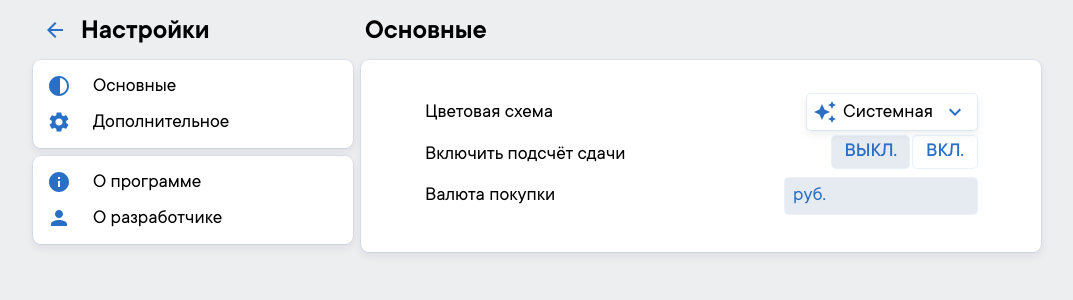
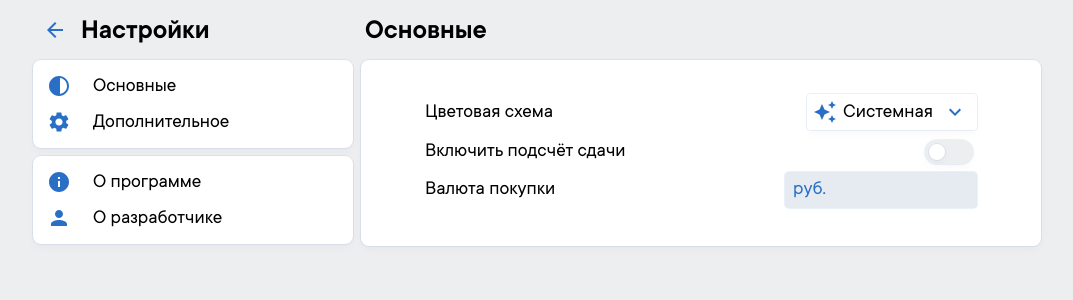
Before and after one commit to miuruwa/cartify, a React (Create React App) app: page /cart-calc/settings in a window 1280 px wide. Shown: the top 300 px of the page, without its empty margins (103-1176 px from the left). Built offline with nearby package versions, Linux system fonts and the light colour scheme.

Commit message:
post build

```diff
--- a/src/@web-cross-ui/forms/components/XDropdown/index.js
+++ b/src/@web-cross-ui/forms/components/XDropdown/index.js
@@ -6,7 +6,12 @@ import {
     CheckValue
 } from "@web-cross-ui/utils"
 
-export function XDropdown (props) {
+export function XDropdown ({
+    children, dropdown,
+    openOnClick=true, closeOnClick=true,
+    openOnEnter=false, closeOnHover=true,
+    contentPosition="bottom-right", listDirection="column"
+}) {
     const [isVisible, setVisible] = useState (false)
 
     const closeAction = () => {
@@ -18,14 +23,35 @@ export function XDropdown (props) {
     }
 
     const toggleClick = () => {
-        isVisible ? closeAction() : openAction()
+        if (isVisible) {
+            if (openOnClick) {
+                closeAction()
+            }
+        }
+        else {
+            if (closeOnClick) {
+                openAction()
+            }
+        }
+    }
+
+    const onEnter = () => {
+        if (openOnEnter) {
+            openAction()
+        }
+    }
+
+    const onLeave = () => {
+        if (closeOnHover) {
+            closeAction()
+        }
     }
 
     const DropdownContent = () => {
         const wrapperClassList = ["x-dropdown-wrapper"]
         const contentClassList = ["x-dropdown-content"]
 
-        switch (props.contentPosition) {
+        switch (contentPosition) {
             case "left-top":
                 wrapperClassList.push("x-dropdown-pose-at-left-top")
                 break
@@ -58,8 +84,10 @@ export function XDropdown (props) {
                 wrapperClassList.push("x-dropdown-pose-at-bottom-right")
         }
 
+        const direction = CheckValue(listDirection, "row", "column")
+
         contentClassList.push(
-          `direction-${CheckValue(props.listDirection, "row", "column")}`
+          `direction-${direction}`
         )
 
         if (isVisible) {
@@ -68,7 +96,7 @@ export function XDropdown (props) {
 
         return <div className={wrapperClassList.join(" ")}>
             <div className={contentClassList.join(" ")}>
-                {props.dropdown}
+                {dropdown}
             </div>
         </div>
     }
@@ -80,14 +108,15 @@ export function XDropdown (props) {
                 className={buttonClassList.join(" ")}
                 onClick={toggleClick}
         >
-            {props.children}
+            {children}
         </div>
     }
 
     const dropdownClassList = ["x-dropdown"]
 
     return <div className={dropdownClassList.join(" ")}
-            onMouseLeave={closeAction}
+            onMouseEnter={onEnter}
+            onMouseLeave={onLeave}
     >
         <DropdownChildren />
         {DropdownContent()}
--- a/src/@web-cross-ui/forms/components/XTumbler/index.js
+++ b/src/@web-cross-ui/forms/components/XTumbler/index.js
@@ -1,4 +1,14 @@
-import { useState } from "react"
+import {
+    useState
+} from "react"
+
+import {
+    XBlock
+} from "../XBlock"
+
+import {
+    XDropdown
+} from "../XDropdown"
 
 export function XTumbler ({state, setState}) {
     const [triggered, setTriggered] = useState(state);
@@ -15,6 +25,15 @@ export function XTumbler ({state, setState}) {
         }, 100)
     }
 
+    const HoverContent = () => {
+        return <XBlock className="tumbler-hint">
+            <p>
+                Нажмите на этот новый тумблер, чтобы переключить состояние
+            </p>
+        </XBlock>
+    }
+
+    const Tumbler = () => {
         return <div
                 className={outerClassList.join(" ")}
                 onClick={onToggle}
@@ -24,3 +43,12 @@ export function XTumbler ({state, setState}) {
             </div>
         </div>
     }
+
+    return <XDropdown
+        dropdown={<HoverContent/>}
+        openOnClick={false} closeOnClick={false}
+        openOnEnter={true} closeOnHover={true}
+    >
+        <Tumbler />
+    </XDropdown>
+}
--- a/src/@web-cross-ui/forms/css/schema/light.css
+++ b/src/@web-cross-ui/forms/css/schema/light.css
@@ -26,7 +26,7 @@
     --x-button-icon-transparent: #296fc5;
     --x-button-text-transparent: var(--color);
 
-    --x-button-background-white-hover: #EEF2F7;
+    --x-button-background-white-hover: #EFF1F4;
     --x-button-icon-white-hover: #2177e0;
     --x-button-text-white-hover: var(--color);
 
@@ -35,7 +35,7 @@
     --x-button-text-white: var(--color);
 
     --x-field-background-hover: var(--white);
-    --x-field-background: var(--mystic);
+    --x-field-background: var(--white);
     --x-field-icon: var(--san-marino);
     --x-field-text: var(--san-marino);
     --x-menu-text: var(--san-marino);
--- a/src/@web-cross-ui/forms/scss/box-shadows.scss
+++ b/src/@web-cross-ui/forms/scss/box-shadows.scss
@@ -3,7 +3,7 @@
 
 $border-thin: math.div($point, 4);
 $separator-common: var(--x-block-border);
-$box-shadow: 0px 4px 8px rgba(12, 21, 49, 0.08);
+$box-shadow: 0px 4px 8px rgba(12, 21, 49, 0.027);
 
 $box-border: 0 0 0 $border-thin $separator-common;
 
@@ -13,4 +13,3 @@ $box-border: 0 0 0 $border-thin $separator-common;
   -ms-box-shadow: $property;
   box-shadow: $property;
 }
-// .box { @include box-shadow(rotate(30deg)); }
--- a/src/@web-cross-ui/forms/scss/stylesheet.scss
+++ b/src/@web-cross-ui/forms/scss/stylesheet.scss
@@ -40,8 +40,10 @@
     h1, h2, h3, h4, h5, h6, p {
         color: var(--color);
         padding: 0 $point * 2;
+        box-sizing: border-box;
+    }
+    h1, h2, h3, h4, h5, h6 {
         font-weight: 600;
-        box-sizing: border-box;
     }
 
     h1 {
@@ -49,9 +51,7 @@
     }
 
     p {
-        box-sizing: border-box;
         font-size: 20px;
-        padding: 0 $point * 2;
     }
 
     .x-block {
@@ -126,6 +126,7 @@
             position: absolute;
             z-index: 95;
             width: fit-content;
+            max-width: 256px;
 
             -webkit-transition: 0.1s ease-in;
             -moz-transition: 0.1s ease-in;
@@ -143,24 +144,9 @@
             }
 
             .x-dropdown-content {
-                $note-block-shadow: $box-shadow, $box-border;
-                border-radius: $point * 2;
-                padding: $point*2 0;
-                background: var(--x-block-background);
-                color: var(--color);
                 width: fit-content;
-                @include box-shadow($note-block-shadow);
-
-                .x-button {
-                    border-radius: 0;
-                    width: 100%;
-                    padding: 0 $point*4;
-                    .x-button-icon {
-                        padding-right: $point*2;
-                    }
-                    .x-button-title {
-                        text-align: left!important;
-                    }
+                .tumbler-hint {
+                    width: 256px;
                 }
             }
 
@@ -234,7 +220,6 @@
         height: var(--x-button-height);
         padding: 0 $point*2;
         box-sizing: border-box;
-        transition: 0.1s;
 
         &.transparent {
             .x-button-icon {
@@ -684,7 +669,7 @@
         $note-block-shadow: $box-shadow, $box-border;
         background: var(--background);
 
-        @include box-shadow($box-border);
+        @include box-shadow($note-block-shadow);
         padding: $point;
         width: $point*12;
         height: $point*6;
@@ -695,8 +680,7 @@
 
         div {
             @include box-shadow($note-block-shadow);
-            background: var(--x-block-background);
-            background: var(--color);
+            background: var(--white);
 
             transition: 0.1s;
             display: block;
--- a/src/Content/Settings/components/ColorSchemaChanger/index.js
+++ b/src/Content/Settings/components/ColorSchemaChanger/index.js
@@ -7,6 +7,7 @@ import {
 } from "nanoid"
 
 import {
+    ButtonBlock,
     XButton,
     XDropdown
 } from "@web-cross-ui/forms"
@@ -85,7 +86,11 @@ export default function ColorSchemaChanger (props) {
     }
 
     const getDropdownContent = (dropdown) => {
-        return dropdown.map(getSchemaButton)
+        return <ButtonBlock>
+            {
+                dropdown.map(getSchemaButton)
+            }
+        </ButtonBlock>
     }
 
     const actualSchema = schemas.filter(item => item.schemaName === toolkit.settings.colorSchema)[0] || "auto"
--- a/src/Content/Settings/components/Global.js
+++ b/src/Content/Settings/components/Global.js
@@ -4,7 +4,7 @@ import {
 
 import {
     XBlock,
-    XMenu,
+    XTumbler,
     XField
 } from "@web-cross-ui/forms"
 
@@ -17,25 +17,12 @@ export default function Global () {
     const toolkit = useContext(ToolKitContext)
 
     const TotalMode = () => {
-        const contexts = [
-            {
-                name: "ВЫКЛ.",
-                context: false,
-            },
-            {
-                name: "ВКЛ.",
-                context: true,
-            },
-        ]
-
         const setState = (state) => {
             toolkit.cartCalc.isTotalMode = state
         }
 
-        return <XMenu
-                tumbleConfig={contexts}
-                context={toolkit.cartCalc.isTotalMode}
-                setContext={setState}
+        return <XTumbler state={toolkit.cartCalc.isTotalMode}
+            setState={setState}
         />
     }
 
--- a/src/index.js
+++ b/src/index.js
@@ -3,13 +3,25 @@ import ReactDOM from 'react-dom/client'
 import App from './App'
 import reportWebVitals from './reportWebVitals'
 
-const root = ReactDOM.createRoot(document.getElementById('root'))
+const rootElement = document.getElementById("root");
 
-root.render(
-  <React.StrictMode>
-    <App />
-  </React.StrictMode>
-)
+if (rootElement.hasChildNodes()) {
+    ReactDOM.hydrateRoot(
+        rootElement,
+        <React.StrictMode>
+            <App />
+        </React.StrictMode>
+    )
+}
+else {
+    const root = ReactDOM.createRoot(rootElement)
+
+    root.render(
+        <React.StrictMode>
+            <App />
+        </React.StrictMode>
+    )
+}
 
 // If you want to start measuring performance in your app, pass a function
 // to log results (for example: reportWebVitals(console.log))
```
Also changed, not shown: package.json (+5 -2 lines), utils/postbuild.js (added, +7 -0 lines), .rsp.json (added), 1 other file (tests, documents, lock files or other folders). Lines whose indentation alone changed are shown as unchanged.
